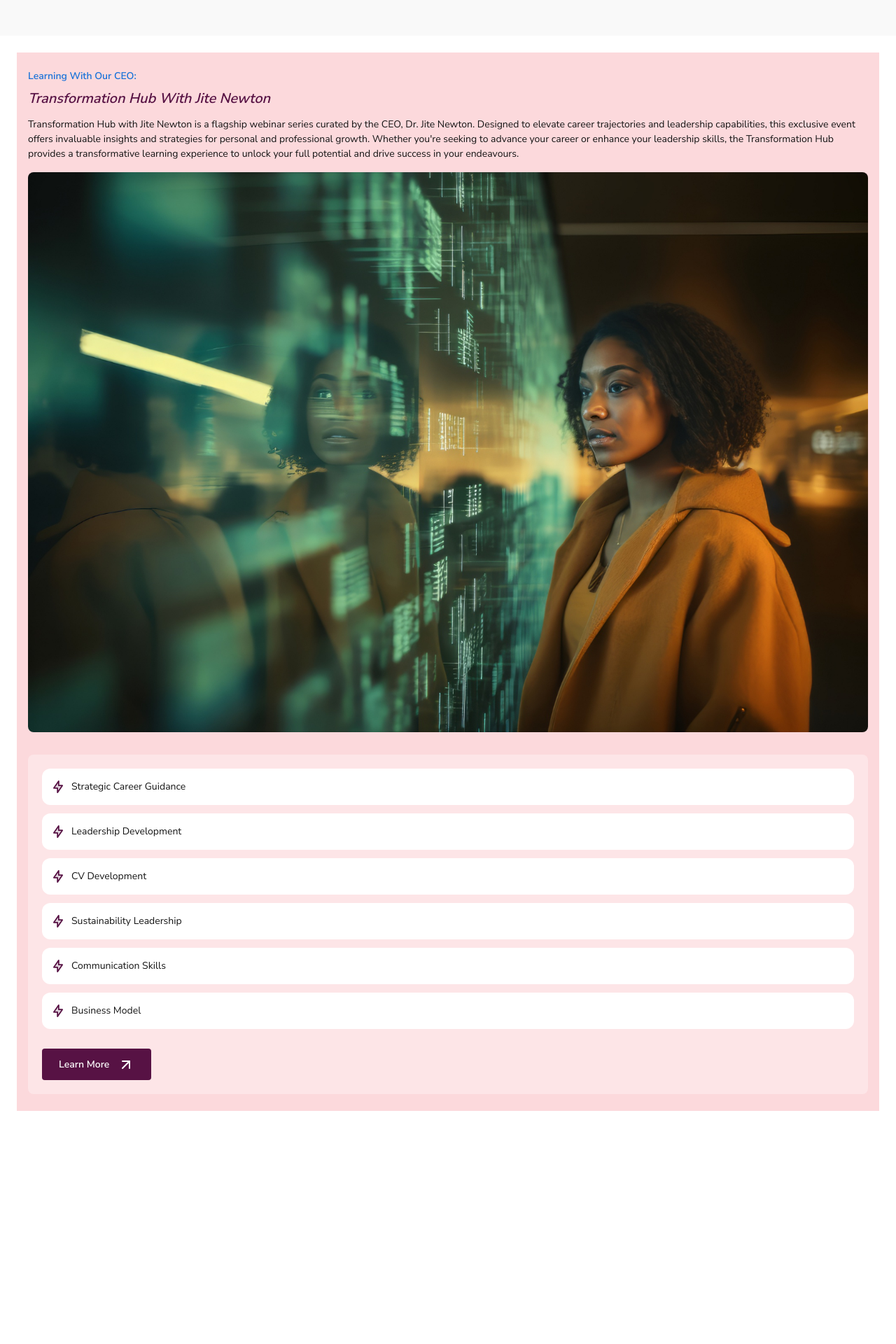
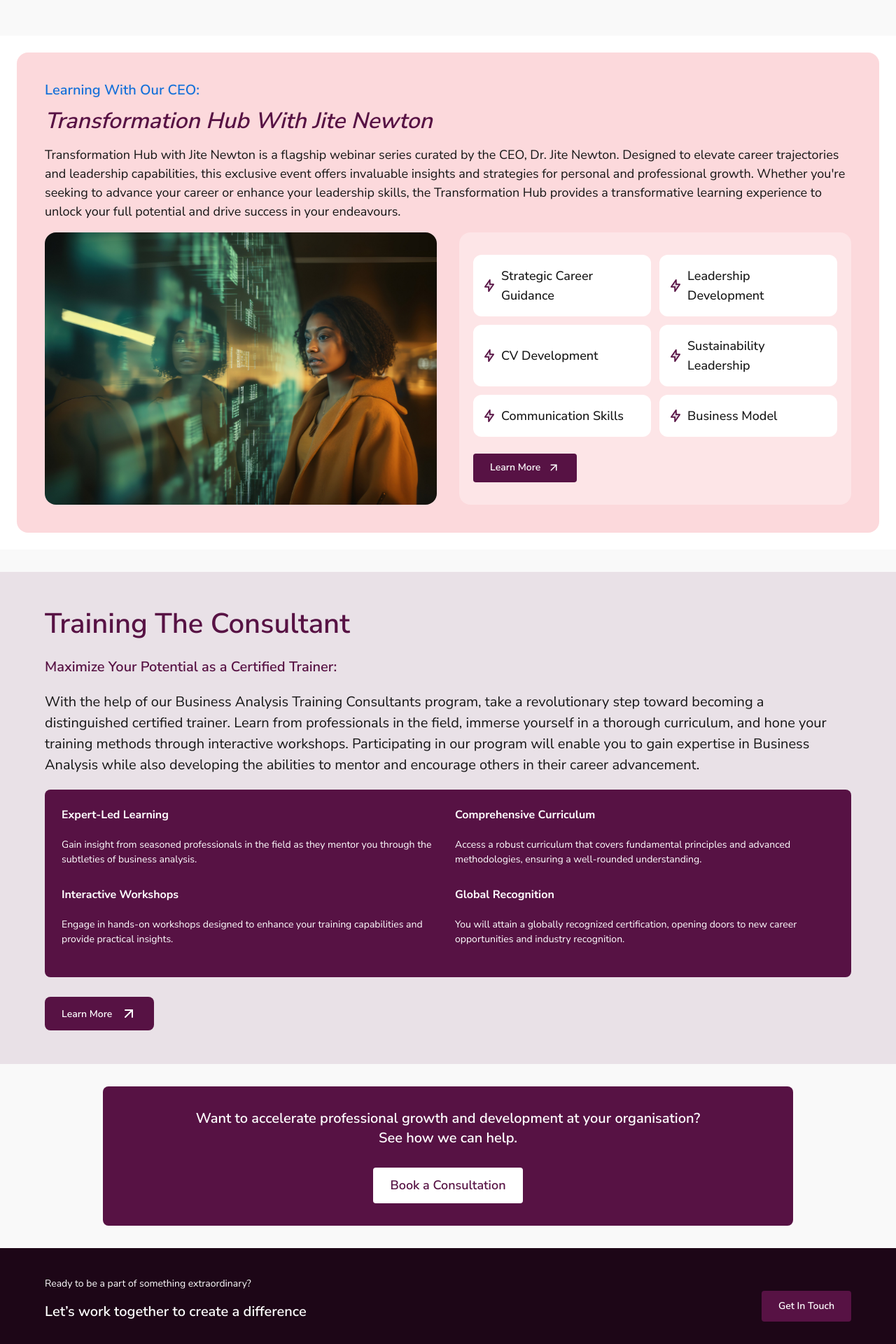
Before and after one commit to nifemi2005/Tobams-Group, a Next.js app: page / in a window 1280 px wide. Shown: the part 3320-5240 px from the top of the page at 70% size. Before the commit the page ends 4931 px from the top, so only its background shows below. Built offline with nearby package versions, Linux system fonts and the light colour scheme.

Commit message:
feat: implement Learning with CEO component (Desktop) , consultant section (Mobile & Desktop), booking, and contact components

```diff
--- a/src/app/page.tsx
+++ b/src/app/page.tsx
@@ -1,4 +1,7 @@
+import Booking from "@/components/Booking";
 import CEO from "@/components/CEO";
+import ConsultantSection from "@/components/ConsultantSection";
+import Get_Touch from "@/components/Get_Touch";
 import Hero from "@/components/Hero";
 import LMS from "@/components/LMS";
 import Management from "@/components/Management";
@@ -14,6 +17,9 @@ export default function Home() {
       <Services />
       <Management />
       <CEO />
+      <ConsultantSection />
+      <Booking />
+      <Get_Touch />
     </div>
   );
 }
--- a/src/components/Booking.tsx
+++ b/src/components/Booking.tsx
@@ -0,0 +1,17 @@
+import React from 'react'
+
+function Booking() {
+    return (
+        <div className='bg-[#F9F9F9] py-8 px-6'>
+            <div className='lg:w-[80%] lg:mx-auto'>
+                <div className='bg-[#571244] rounded-lg py-8 px-16 flex flex-col justify-center items-center'>
+                    <p className='text-[#FFFFFF] font-semibold text-xl text-center pb-7 md:w-[756px] hidden md:block md:px-5 lg:px-0'>Want to accelerate professional growth and development at your organisation? See how we can help.</p>
+                    <p className='text-[#FFFFFF] font-semibold text-xl text-center pb-7 md:w-[756px] block md:hidden'>Don't just dream it—let's build it! Click now and start your project with Tobams Group. Your journey to digital excellence begins here.</p>
+                    <button className='bg-white rounded-sm py-3 px-6 text-[#571244] leading-normal font-semibold text-sm md:text-lg cursor-pointer'>Book a Consultation</button>
+                </div>
+            </div>
+        </div>
+    )
+}
+
+export default Booking
--- a/src/components/CEO.tsx
+++ b/src/components/CEO.tsx
@@ -13,21 +13,31 @@ const skills = [
 function CEO() {
     return (
         <div className='bg-white p-6'>
-            <div className='bg-[#EF435333] py-6 px-4'>
-                <h1 className='text-[#1671D9] text-sm font-semibold pb-2'>Learning With Our CEO:</h1>
-                <h2 className='text-[#571244] text-xl font-semibold italic pb-3'>Transformation Hub With Jite Newton</h2>
-                <p className='text-[#151515] font-normal text-sm leading-normal pb-4'>Transformation Hub with Jite Newton is a flagship webinar series curated by the CEO, Dr. Jite Newton. Designed to elevate career trajectories and leadership capabilities, this exclusive event offers invaluable insights and strategies for personal and professional growth. Whether you're seeking to advance your career or enhance your leadership skills, the Transformation Hub provides a transformative learning experience to unlock your full potential and drive success in your endeavours.</p>
-                <Image src="/images/Learn_CEO.jpg" alt="Learn_CEO" width={0} height={0} sizes="100vw" className="w-full rounded-lg mb-8" />
-                <div className="bg-[#FFFFFF4D] rounded-lg p-5 flex flex-col gap-3">
-                    {skills.map((skill) => (
-                        <div className="bg-[#FFFFFF] rounded-xl p-4">
-                            <span className="flex items-center gap-3 text-[#151515] font-normal text-sm">
-                                <Image src="/images/Purple_Zigzag.svg" alt="Purple_Zigzag" width={14} height={18} />
-                                {skill}
-                            </span>
+            <div className='bg-[#EF435333] py-6 px-4 lg:p-10 rounded-2xl'>
+                <h1 className='text-[#1671D9] text-sm md:text-xl font-semibold pb-2'>Learning With Our CEO:</h1>
+                <h2 className='text-[#571244] text-xl md:text-[32px] font-semibold italic pb-3'>Transformation Hub With Jite Newton</h2>
+                <p className='text-[#151515] font-normal text-sm md:text-lg leading-normal pb-4'>Transformation Hub with Jite Newton is a flagship webinar series curated by the CEO, Dr. Jite Newton. Designed to elevate career trajectories and leadership capabilities, this exclusive event offers invaluable insights and strategies for personal and professional growth. Whether you're seeking to advance your career or enhance your leadership skills, the Transformation Hub provides a transformative learning experience to unlock your full potential and drive success in your endeavours.</p>
+                <Image src="/images/Learn_CEO.jpg" alt="Learn_CEO" width={0} height={0} sizes="100vw" className="w-full rounded-lg mb-8 block md:hidden" />
+                <div className="grid md:grid-cols-2 gap-6 lg:gap-8 items-center">
+                    <div className="relative w-full h-full hidden md:block">
+                        <Image src="/images/Learn_CEO.jpg" alt="Learn_CEO" sizes="(min-width:768px) 40vw, 100vw" fill className="rounded-2xl object-cover" />
+                    </div>
+                    <div className="bg-[#FFFFFF4D] rounded-2xl p-5 lg:py-8 lg:px-5 lg:p-6 h-full">
+                        <div className="grid grid-cols-1 sm:grid-cols-2 gap-3">
+                            {skills.map((skill) => (
+                                <div key={skill} className="bg-white rounded-xl p-4 flex items-center gap-2.5">
+                                    <Image src="/images/Purple_Zigzag.svg" alt="Purple_Zigzag" width={14} height={18} className="shrink-0" />
+                                    <span className="text-[#151515] font-medium text-xs lg:text-lg">
+                                        {skill}
+                                    </span>
+                                </div>
+                            ))}
                         </div>
-                    ))}
-                    <button className="bg-[#571244] text-white font-semibold text-sm flex items-center py-[10.5px] px-6 rounded-sm cursor-pointer hover:bg-[#460e36] transition-colors gap-3 w-fit mt-4">Learn More <ArrowUpRight size={24} /></button>
+                        <button className="bg-[#571244] text-white font-semibold text-sm flex items-center py-[10.5px] px-6 rounded-sm cursor-pointer hover:bg-[#460e36] transition-colors gap-2.5 w-fit mt-6">
+                            <span>Learn More</span>
+                            <ArrowUpRight size={18} />
+                        </button>
+                    </div>
                 </div>
             </div>
         </div>
--- a/src/components/ConsultantSection.tsx
+++ b/src/components/ConsultantSection.tsx
@@ -0,0 +1,35 @@
+import { ArrowRight, ArrowUpRight } from 'lucide-react'
+import React from 'react'
+
+function ConsultantSection() {
+    return (
+        <div className='bg-[#F9F9F9] pt-8'>
+            <div className='bg-[#5712441A] p-6 lg:py-12 lg:px-16'>
+                <h1 className='text-[#571244] text-2xl lg:text-[40px] font-semibold'>Training The Consultant</h1>
+                <h2 className='text-[#571244] text-base md:text-xl font-semibold leading-normal py-5'>Maximize Your Potential as a Certified Trainer:</h2>
+                <p className='font-normal text-sm md:text-xl text-[#151515] leading-normal pb-5'>With the help of our Business Analysis Training Consultants program, take a revolutionary step toward becoming a distinguished certified trainer. Learn from professionals in the field, immerse yourself in a thorough curriculum, and hone your training methods through interactive workshops. Participating in our program will enable you to gain expertise in Business Analysis while also developing the abilities to mentor and encourage others in their career advancement.</p>
+                <div className='bg-[#571244] p-6 text-white rounded-lg grid md:grid-cols-2 lg:gap-x-5 lg:gap-y-2'>
+                    <div>
+                        <h2 className='font-bold text-base leading-normal'>Expert-Led Learning</h2>
+                        <p className='text-sm font-normal leading-normal py-5'>Gain insight from seasoned professionals in the field as they mentor you through the subtleties of business analysis.</p>
+                    </div>
+                    <div>
+                        <h2 className='font-bold text-base leading-normal'>Comprehensive Curriculum</h2>
+                        <p className='text-sm font-normal leading-normal py-5'>Access a robust curriculum that covers fundamental principles and advanced methodologies, ensuring a well-rounded understanding.</p>
+                    </div>
+                    <div>
+                        <h2 className='font-bold text-base leading-normal'>Interactive Workshops</h2>
+                        <p className='text-sm font-normal leading-normal py-5'>Engage in hands-on workshops designed to enhance your training capabilities and provide practical insights.</p>
+                    </div>
+                    <div>
+                        <h2 className='font-bold text-base leading-normal'>Global Recognition</h2>
+                        <p className='text-sm font-normal leading-normal pt-5'>You will attain a globally recognized certification, opening doors to new career opportunities and industry recognition.</p>
+                    </div>
+                </div>
+                <button className='cursor-pointer rounded-lg py-3 px-6 bg-[#571244] text-white font-semibold text-sm leading-normal mt-7 flex gap-3 items-center'>Learn More <ArrowUpRight className='w-6 h-6' /> </button>
+            </div>
+        </div>
+    )
+}
+
+export default ConsultantSection
--- /dev/null
+++ b/src/components/Get_Touch.tsx
@@ -0,0 +1,15 @@
+import React from 'react'
+
+function Get_Touch() {
+    return (
+        <div className='bg-[#1D0617] p-6 md:py-10 md:px-16 md:flex justify-between items-center'>
+            <div>
+                <p className='text-[#FFFFFF] font-normal text-sm leading-normal pb-4'>Ready to be a part of something extraordinary?</p>
+                <h1 className='text-xl font-semibold text-white pb-5'>Let’s work together to create a difference</h1>
+            </div>
+            <button className='bg-[#571244] py-[11.5px] px-5.5 md:py-3 md:px-6 rounded-sm font-semibold text-sm text-white'>Get In Touch</button>
+        </div>
+    )
+}
+
+export default Get_Touch
```
